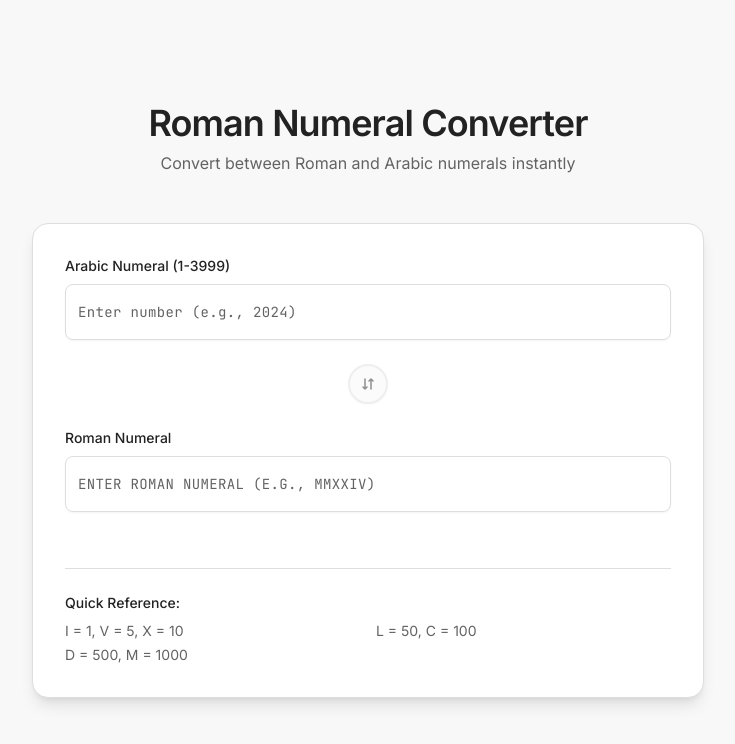
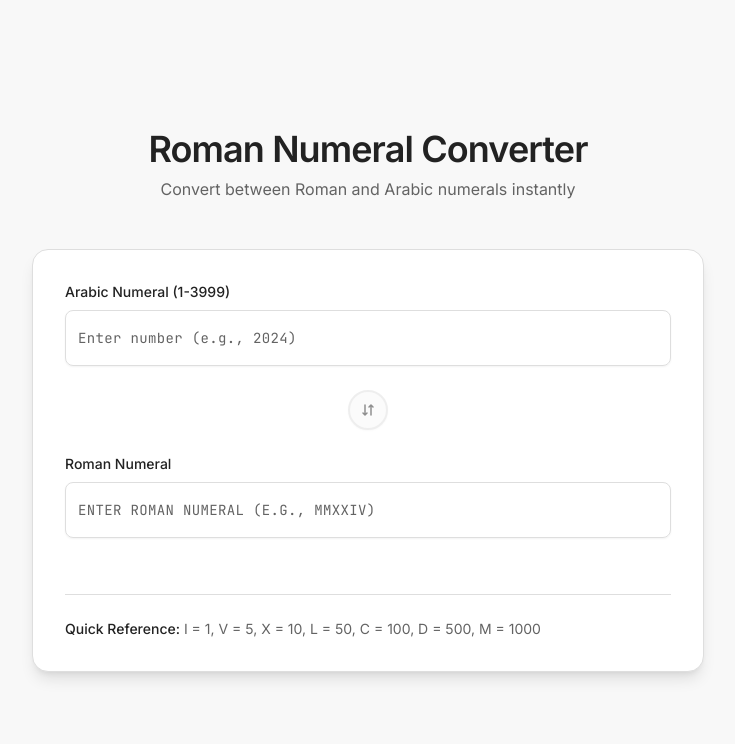
Before and after one commit to d-costa/numeral-converter, a React (Vite) app: page / in a window 1280 px wide. Shown: the top 744 px of the page, without its empty margins (272-1007 px from the left). Built offline with nearby package versions, Linux system fonts and the light colour scheme.

Commit message:
Generated by Spark: quick reference section should be in a single line, if possible

```diff
--- a/src/App.tsx
+++ b/src/App.tsx
@@ -198,13 +198,8 @@ function App() {
             </div>
 
             <div className="mt-8 pt-6 border-t border-border">
-              <div className="text-sm text-muted-foreground space-y-1">
-                <p className="font-medium text-foreground mb-2">Quick Reference:</p>
-                <div className="grid grid-cols-2 gap-x-4 gap-y-1">
-                  <span>I = 1, V = 5, X = 10</span>
-                  <span>L = 50, C = 100</span>
-                  <span>D = 500, M = 1000</span>
-                </div>
+              <div className="text-sm text-muted-foreground">
+                <span className="font-medium text-foreground">Quick Reference:</span> I = 1, V = 5, X = 10, L = 50, C = 100, D = 500, M = 1000
               </div>
             </div>
           </Card>
```
